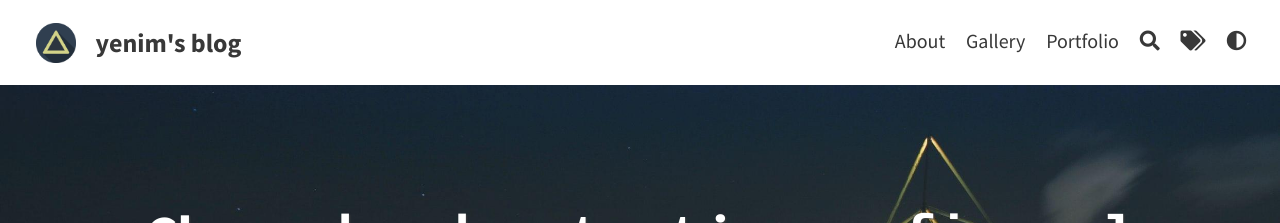
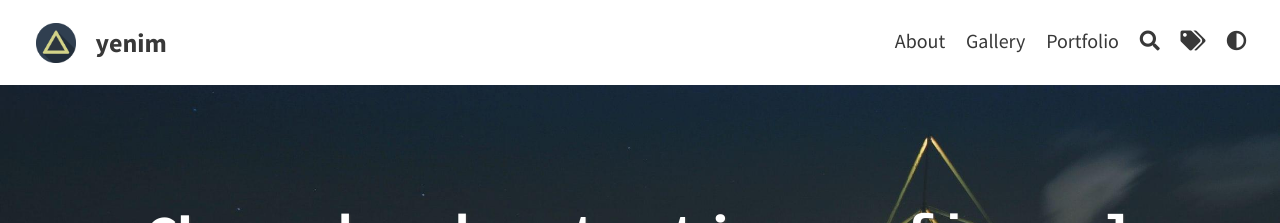
Before and after one commit to aerimforest/aerimforest.github.io, a Jekyll site: the page built from index.html, in a window 1280 px wide and 900 px high. Shown: the top 223 px of the window. Built offline with Jekyll 4.4.1, drawn with Linux system fonts in a browser that asks for light colours; the list of posts is cut into pages by our own code.

Commit message:
Update config.yml

```diff
--- a/_config.yml
+++ b/_config.yml
@@ -3,8 +3,8 @@ baseurl: "/Type-on-Strap"
 url: "https://aerimforest.github.io"
 
 # THEME-SPECIFIC CONFIGURATION
-title: yenim's blog                                    # site's title
-description: "Developer's blog"      # used by search engines
+title: yenim                                   # site's title
+description: s blog "Developer's blog"      # used by search engines
 avatar: assets/img/triangle.png                         # Empty for no avatar in navbar
 favicon: assets/favicon.ico                             # Icon displayed in the tab
 
```
